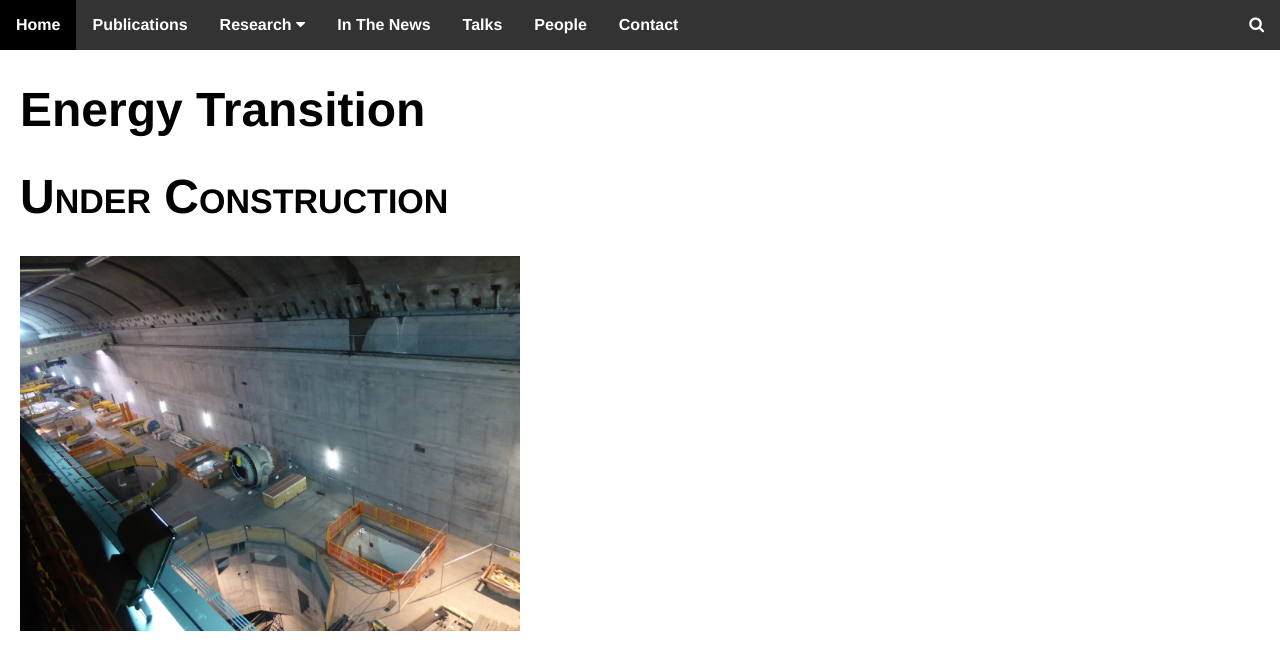
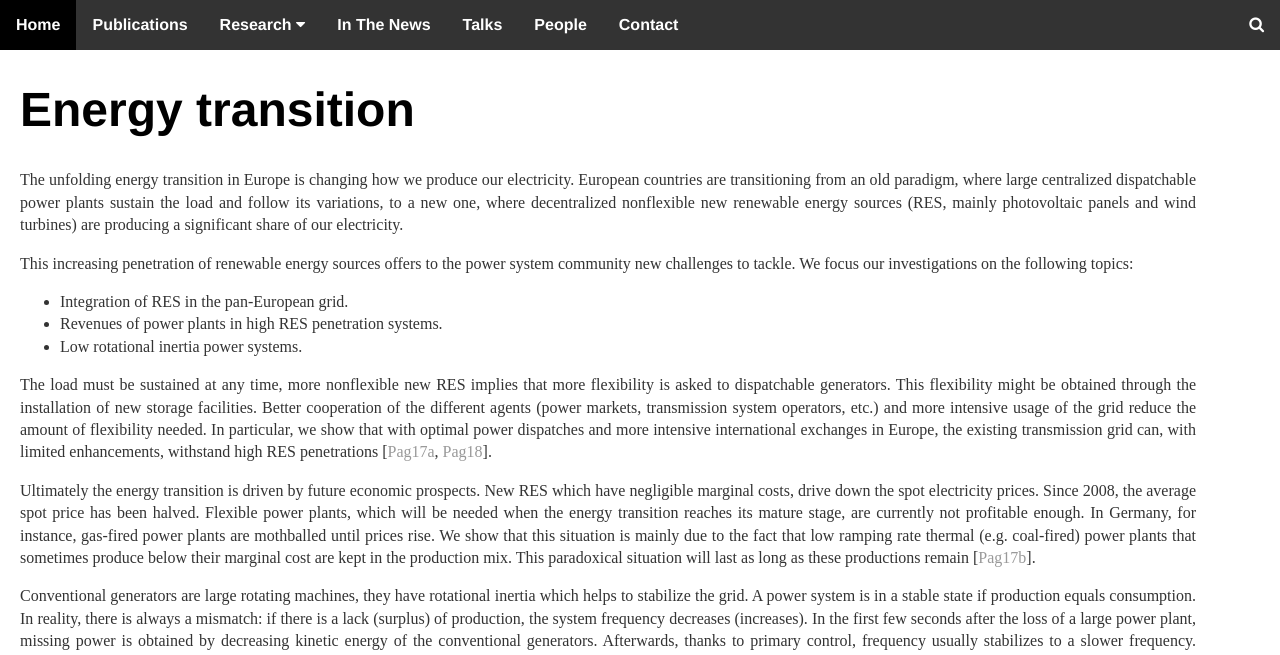
Before and after one commit to GeeeHesso/geeehesso.github.io, a Jekyll site: the page built from research/energytransition/index.html, in a window 1280 px wide and 1154 px high. Shown: the top 655 px of the window. Built offline with Jekyll 4.4.1, drawn with Linux system fonts in a browser that asks for light colours; some of the changed text lies outside the part shown.

Commit message:
energy transition page

```diff
--- a/research/energytransition/index.html
+++ b/research/energytransition/index.html
@@ -1,11 +1,48 @@
 ---
 layout: default
-title: Energy Transition
+title: Energy transition
 ---
 	<h1>{{ page.title }}</h1>
 	<div class="container">
 
-			<h1 class=small_c> Under Construction</h1>
-			<img src="/P1010879_preview.jpeg" style="width:500px; height:auto;">
 
-	</div><!-- /.container -->
+<p class=main>
+The unfolding energy transition in Europe is changing how we produce our electricity. European countries are transitioning from an old paradigm, where large centralized dispatchable power plants sustain the load and follow its variations, to a new one, where decentralized nonflexible new renewable energy sources (RES, mainly photovoltaic panels and wind turbines) are producing a significant share of our electricity.
+</p>
+
+<p class=main>
+This increasing penetration of renewable energy sources offers to the power system community new challenges to tackle. We focus our investigations on the following topics:
+<ul>
+  <li>Integration of RES in the pan-European grid.</li>
+  <li>Revenues of power plants in high RES penetration systems.</li>
+  <li>Low rotational inertia power systems.</li>
+</ul>
+</p>
+
+<p class=main>
+The load must be sustained at any time, more nonflexible new RES implies that more flexibility is asked to dispatchable generators. This flexibility might be obtained through the installation of new storage facilities. Better cooperation of the different agents (power markets, transmission system operators, etc.) and more intensive usage of the grid reduce the amount of flexibility needed. In particular, we show that with optimal power dispatches and more intensive international exchanges in Europe, the existing transmission grid can, with limited enhancements, withstand high RES penetrations [<a class=link href='https://github.com/GeeeHesso/Perpetuation/blob/master/2017/Papers/A_predictive_pan-European_economic_and_production_dispatch_model_for_the_energy_transition_in_the_electricity_sector/A_predictive_pan-European_economic_and_production_dispatch_model_for_the_energy_transition_in_the_electricity_sector.pdf' target="_blank">Pag17a</a>, <a class=link href='https://github.com/GeeeHesso/Perpetuation/blob/master/2018/Papers/Swissgrid_2025/report_grid_2025_fin_rev.pdf' target="_blank">Pag18</a>].
+</p>
+
+<p class=main>
+Ultimately the energy transition is driven by future economic prospects. New RES which have negligible marginal costs, drive down the spot electricity prices. Since 2008, the average spot price has been halved. Flexible power plants, which will be needed when the energy transition reaches its mature stage, are currently not profitable enough. In Germany, for instance, gas-fired power plants are mothballed until prices rise. We show that this situation is mainly due to the fact that low ramping rate thermal (e.g. coal-fired) power plants that sometimes produce below their marginal cost are kept in the production mix. This paradoxical situation will last as long as these productions remain [<a class=link href='https://github.com/GeeeHesso/Perpetuation/blob/master/2017/Papers/A_predictive_pan-European_economic_and_production_dispatch_model_for_the_energy_transition_in_the_electricity_sector/A_predictive_pan-European_economic_and_production_dispatch_model_for_the_energy_transition_in_the_electricity_sector.pdf' target="_blank">Pag17b</a>].
+</p>
+
+<p class=main>
+Conventional generators are large rotating machines, they have rotational inertia which helps to stabilize the grid. A power system is in a stable state if production equals consumption. In reality, there is always a mismatch: if there is a lack (surplus) of production, the system frequency decreases (increases). In the first few seconds after the loss of a large power plant, missing power is obtained by decreasing kinetic energy of the conventional generators. Afterwards, thanks to primary control,  frequency usually stabilizes to a slower frequency. Rotating inertia buys time to primary control to settle up, more rotating inertia means more time to react. New RES, which are connected to the grid with inverters, have no rotational inertia. The total system inertia is lower when RES produce significant share of electricity.
+</p>
+
+<p class=main>
+<center>
+<a href="https://github.com/GeeeHesso/Perpetuation/blob/master/2018/Papers/Swissgrid_2025/report_grid_2025_fin_rev.pdf">
+<img class="research_img" src="swissgrid.png" alt="transition" style="width:30%">
+</a>
+<a href="https://github.com/GeeeHesso/Perpetuation/blob/master/2017/Papers/How_fast_can_one_overcome_the_paradox_of_the_energy_transition/How_fast_can_one_overcome_the_paradox_of_the_energy_transition.pdf">
+<img class="research_img" src="rlda.png" alt="rlda" style="width:30%">
+</a>
+<a href="https://github.com/GeeeHesso/Perpetuation/blob/master/2018/Papers/Swissgrid_2025/report_grid_2025_fin_rev.pdf">
+<img class="research_img" src="winter_prod.png" alt="transition" style="width:30%">
+</center>
+</a>
+</p>
+
+</div><!-- /.container -->
--- a/research/index.html
+++ b/research/index.html
@@ -15,7 +15,7 @@ title: Research
 		<div style="vertical-align: top;">
 			<h5><a class=link href="/research/energytransition">Energy Transition</a></h5>
 			<a href="/research/energytransition">
-				<img class="research_img" src="energytransition/transition.png" alt="smartgrid_1" style="width:230px">
+				<img class="research_img" src="energytransition/swissgrid.png" alt="smartgrid_1" style="width:230px">
 			</a>
 		</div>
 		<div style="vertical-align: top;">
```
